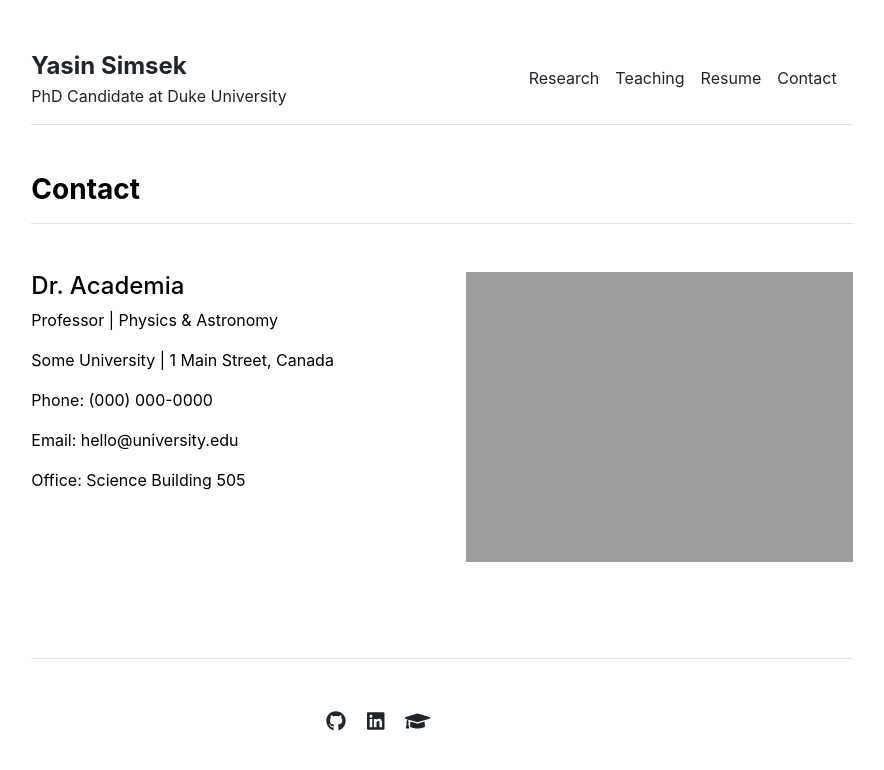
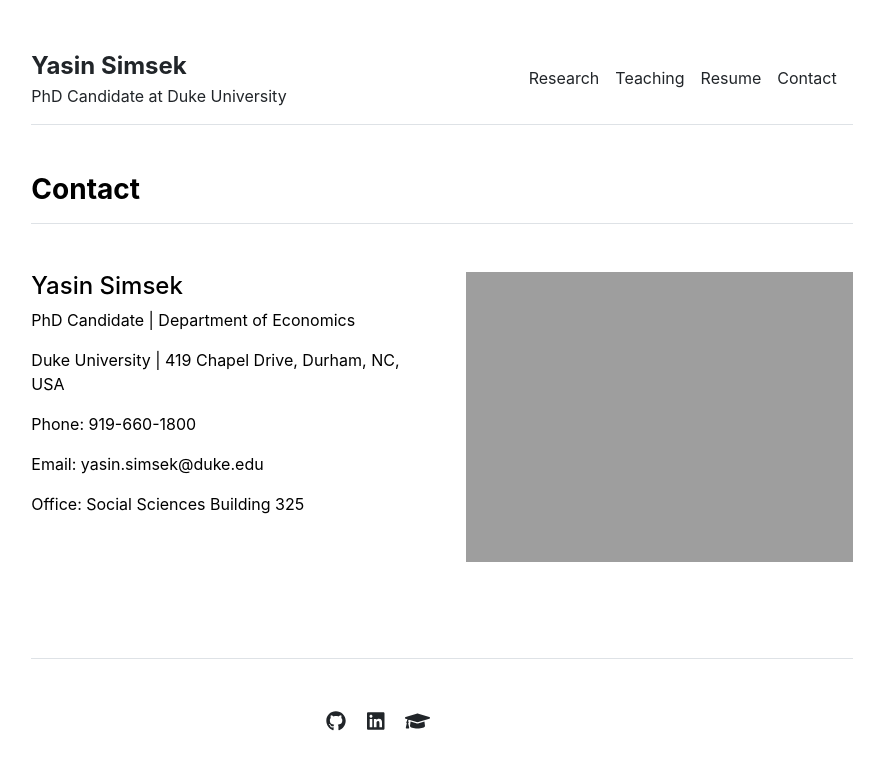
Before and after one commit to yasin-simsek/yasin-simsek.github.io, a Jekyll site: the page built from contact.md, in a window 1280 px wide. Shown: the top 770 px of the page, without its empty margins (198-1082 px from the left). Built offline with Jekyll 4.4.1, drawn with Linux system fonts in a browser that asks for light colours.

Commit message:
concat update

```diff
--- a/_data/settings.yml
+++ b/_data/settings.yml
@@ -15,4 +15,4 @@ social:
 - {icon: 'fas fa-graduation-cap', link: 'https://scholar.google.com/citations?user=aGapKucAAAAJ&hl=en'}
 
 contacts:
-- {name: 'Dr. Academia', title: 'Professor', department: 'Physics & Astronomy', institution: 'Some University', institution_address: '1 Main Street, Canada', phone: '(000) 000-0000', email: 'hello@university.edu', office: 'Science Building 505', image: 'assets/img/contact.jpg'}
+- {name: 'Yasin Simsek', title: 'PhD Candidate', department: 'Department of Economics', institution: 'Duke University', institution_address: '419 Chapel Drive, Durham, NC, USA', phone: '919-660-1800', email: 'yasin.simsek@duke.edu', office: 'Social Sciences Building 325', image: 'assets/img/duke.jpg'}
```
